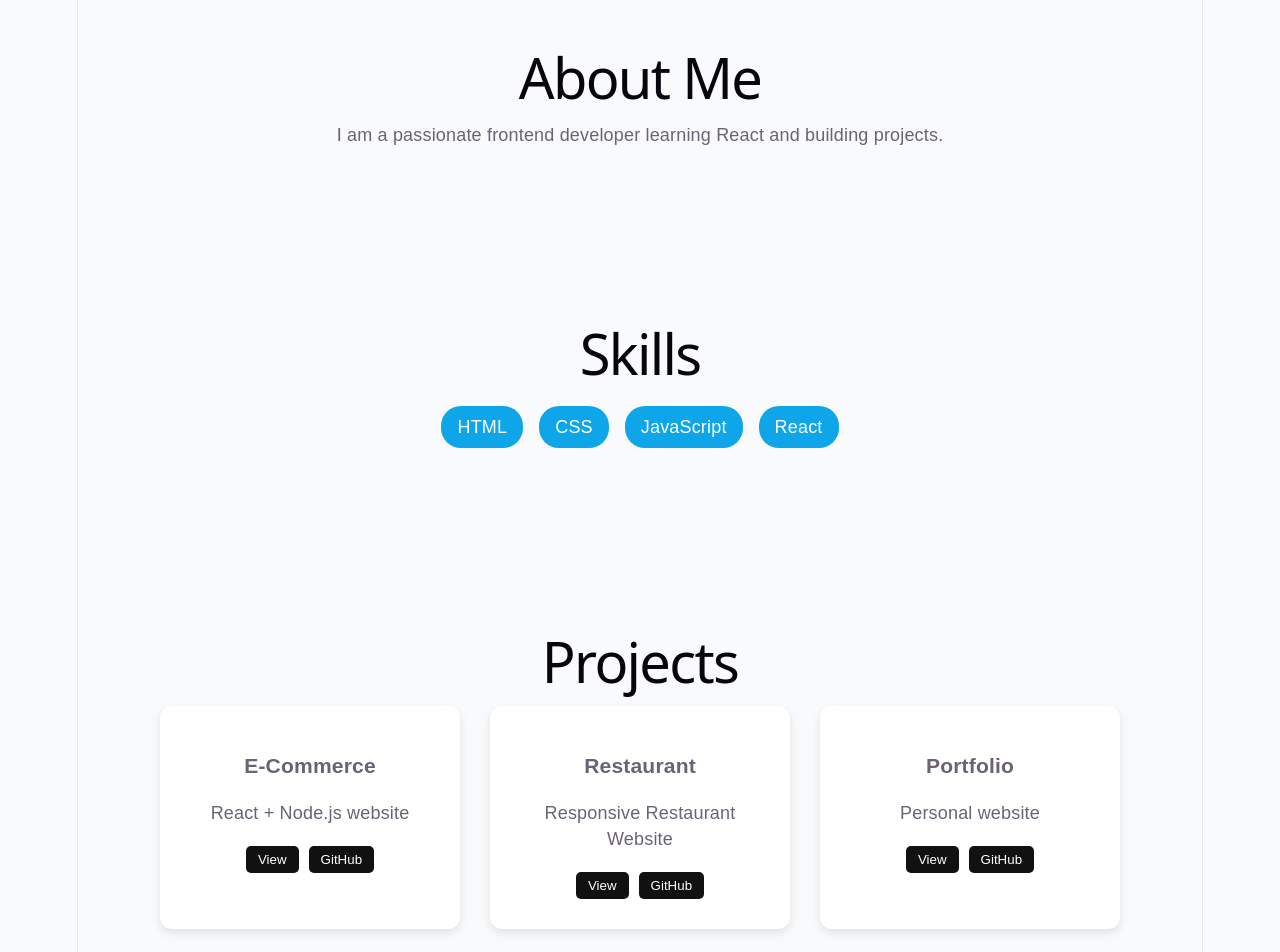
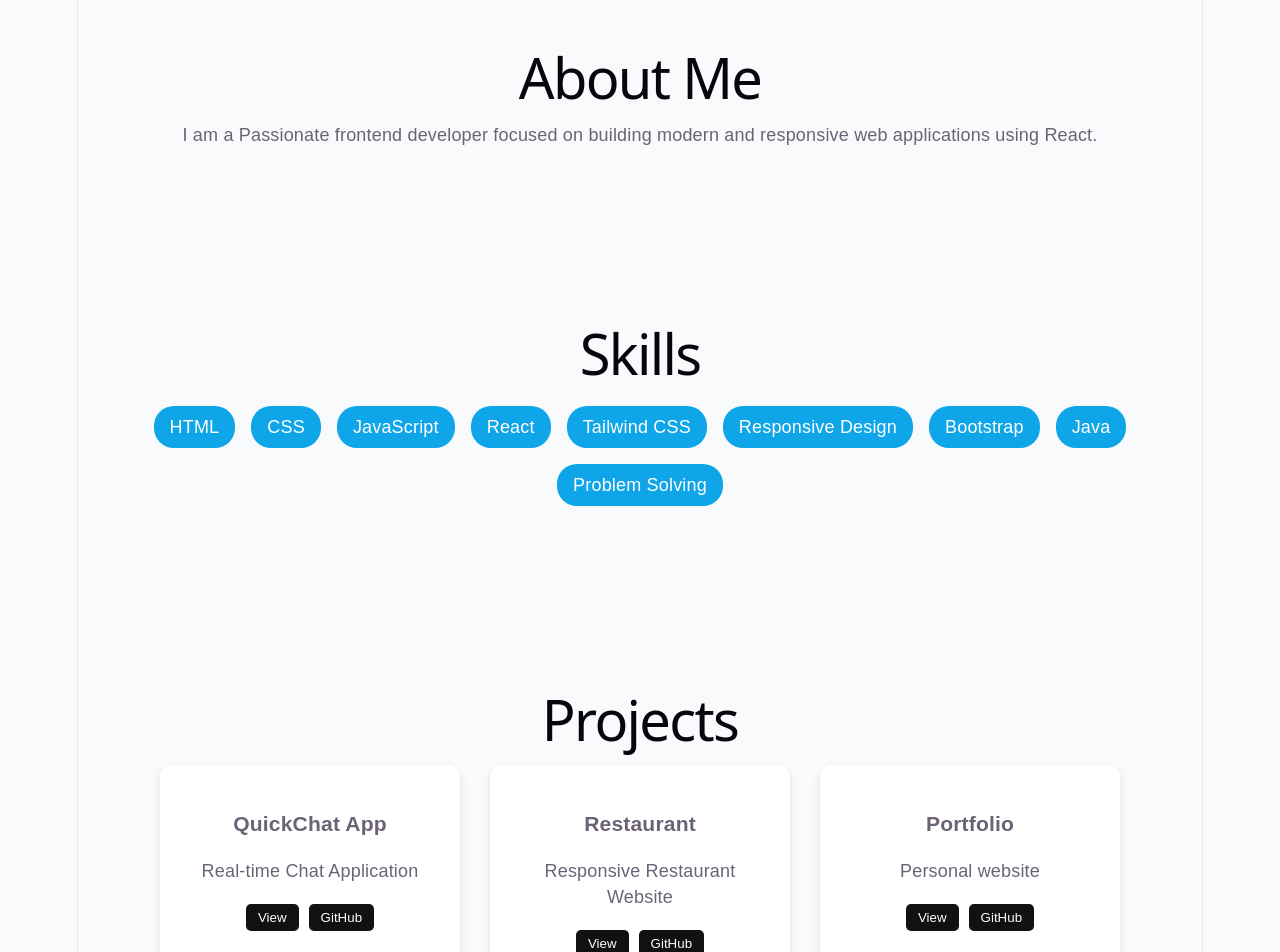
Before and after one commit to gopimahi7781/my-portfolio, a React (Vite) app: page / in a window 1280 px wide. Shown: the part 660-1612 px from the top of the page. Built offline with nearby package versions, Linux system fonts and the light colour scheme; the HTML template or start-up script is replaced by a standard one.

Commit message:
updated portfolio

```diff
--- a/src/App.jsx
+++ b/src/App.jsx
@@ -22,14 +22,14 @@ function App() {
         <img src="/professionalme.jpeg" alt="profile" className="profile-img" />
         <h1>Hello, I'm Gopi 👋</h1>
         <h3>Frontend Developer</h3>
-        <p>I build websites using React</p>
+        <p>Frontend Developer skilled in HTML, CSS, JavaScript & React</p>
         <button className="btn">Download Resume</button>
       </section>
 
       {/* About */}
       <section id="about" className="about">
         <h1>About Me</h1>
-        <p>I am a passionate frontend developer learning React and building projects.</p>
+        <p>I am a Passionate frontend developer focused on building modern and responsive web applications using React.</p>
       </section>
 
       {/* Skills */}
@@ -40,6 +40,11 @@ function App() {
           <span>CSS</span>
           <span>JavaScript</span>
           <span>React</span>
+          <span>Tailwind CSS</span>
+          <span>Responsive Design</span>
+          <span>Bootstrap</span>
+          <span>Java</span>
+          <span>Problem Solving</span>
         </div>
       </section>
 
@@ -49,13 +54,21 @@ function App() {
 
         <div className="project-container">
 
-          {/* E-Commerce */}
+          {/* QuickChat App */}
       <div className="project-card">
-            <h3>E-Commerce</h3>
-            <p>React + Node.js website</p>
+      <h3>QuickChat App</h3>
+      <p>Real-time Chat Application</p>
+
       <div className="btn-group">
+
+    <a href="https://idyllic-twilight-80531c.netlify.app" target="_blank"  rel="noopener noreferrer">
       <button>View</button>
+    </a>
+
+    <a href="https://github.com/gopimahi7781/quickchat.git" target="_blank" rel="noopener noreferrer">
       <button>GitHub</button>
+    </a>
+
   </div>
 </div>
 
```
Lines whose indentation alone changed are shown as unchanged.
